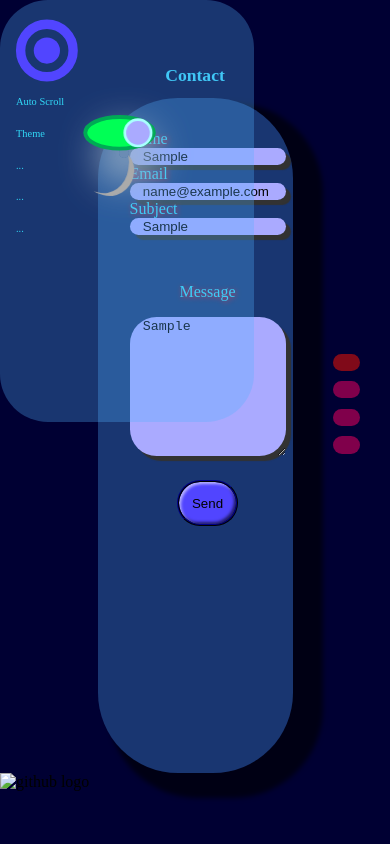
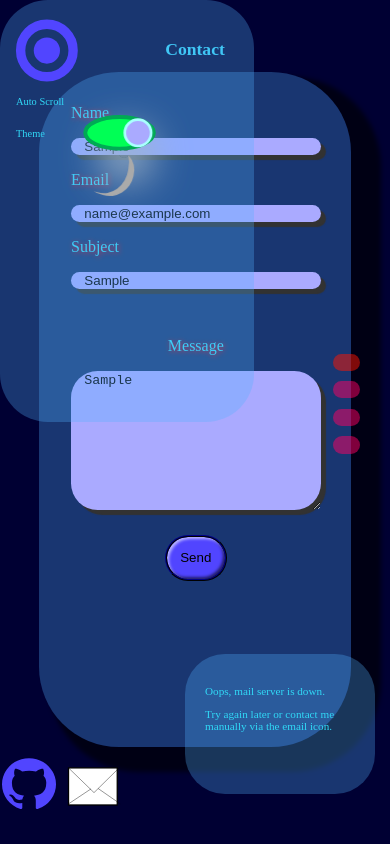
Before and after one commit to MertGM/Portfolio, a plain HTML site: page index.html in a window 390 px wide. Both pictures are taken after typing "Sample", "name@example.com", "Sample", "Sample" into the empty fields and a click on the button "Send". Shown: the part 2532-3376 px from the top of the page. Drawn offline with Linux system fonts and the light colour scheme.

Commit message:
Fixed contact page structure on mobile, added more smtp error checking, and manual email href - Fixed alignment issues on mobile - Mail server will throw an error if it's down

```diff
--- a/index.html
+++ b/index.html
@@ -23,9 +23,6 @@
           <ul>
             <li class="auto-scroll-text" id="off">Auto Scroll</li>
             <li class="theme">Theme</li>
-            <li class="theme">...</li>
-            <li class="theme">...</li>
-            <li class="theme">...</li>
           </ul>
         </div>
           <svg id="options-icons" viewbox="0 0 50 80">
@@ -87,11 +84,18 @@
           </div>
         </form>
       </div>
-      <img id="github-svg" src="images/github.svg" alt="github logo">
+      <div id="links">
+      <a id="github-link" href="https://github.com/MertGM" target="_blank" rel="noreferrer">
+        <img id="github-svg" src="images/github.svg" alt="github logo">
+      </a>
+      <a id="email-link" href="mailto:mertdalkiran@hotmail.com" target="_blank" rel="noreferrer">
+        <img src="images/mail.svg" alt="email logo">
+      </a>
+      </div>
     </div>
     <div id="email-confirmation">
       <p class="email-confirmation-text">Your message has been send.</p>
-      <p class="email-confirmation-text">A confirmation mail has also been send to your email, if you've not receiven any then try again later.</p>
+      <p class="email-confirmation-text">Check your inbox or spam folder for a confirmation mail, if you've not receiven any then try again later or try an other email service</p>
     </div>
   </body>
 </html>
--- a/src/js/modules/scroll.js
+++ b/src/js/modules/scroll.js
@@ -1,8 +1,3 @@
-//
-// TODO: Fix firefox and ios browsers scrolling not function not properly
-//
-
-
 var preferences = {
     // Local storage uses utf-16 characters
     auto_scroll: 'true'
@@ -97,16 +92,14 @@ function Easein(t, p0,p1,p2) {
 function Scrolldown(dis=1) {
     var t = 0;
     var sum = 0;
-    function Loop() {
+    (function Loop() {
         if (scroll.state == scroll_state.enabled) {
             scroll.state = scroll_state.scrolling;
             sum = scroll.node.y[scroll.index+dis];
-            scroll.currentScrollY = window.scrollY;
 
             // Have as starting point the current scroll y, so that we can
             // smoothly scroll to the destination
             scroll.prevScrollY = scroll.currentScrollY;
-            console.log('click');
             console.log('Sum %c%s  ', 'color: green;', sum);
             console.log('current scroll y %c%s  ', 'color: blue;', scroll.currentScrollY);
         }
@@ -143,16 +136,14 @@ function Scrolldown(dis=1) {
         console.log('scrolled down');
 
         requestAnimationFrame(Loop);
-    }
-
-    requestAnimationFrame(Loop);
+    }());
 }
 
 
 function Scrollup(dis=-1) {
     var t = 0;
     var sum = 0;
-    function Loop() {
+    (function Loop() {
         if (scroll.state == scroll_state.enabled) {
             // When scrolling without Auto Scroll index will decrement by 1 if scrollY =  container[i] height - y offset.
             // Scrolling will now overscroll because index decremented twice.
@@ -160,9 +151,7 @@ function Scrollup(dis=-1) {
             if (scroll.prevScrollY > scroll.node.y[scroll.index]){scroll.index++;}
             scroll.state = scroll_state.scrolling;
             sum = scroll.node.y[scroll.index+dis];
-            scroll.currentScrollY = window.scrollY;
             scroll.prevScrollY = scroll.currentScrollY;
-            console.log('click');
             console.log('Sum %c%s  ', 'color: green;', sum);
             console.log('current scroll y %c%s  ', 'color: blue;', scroll.currentScrollY);
         }
@@ -196,8 +185,7 @@ function Scrollup(dis=-1) {
         console.log('scrolled up');
 
         requestAnimationFrame(Loop);
-    }
-    requestAnimationFrame(Loop);
+    }());
 }
 
 function Sum(htmlCollection, start, stop) {
@@ -246,12 +234,21 @@ function EventHandler(event) {
     if (event.type == 'resize') {
         console.log('resizing page');
         var containers = document.querySelectorAll('.container100');
+        var links = document.getElementById('links');
 
         for (var i = 0; i < containers.length; i++) {
             scroll.node.y[i] = Sum(containers, 0, i);
         }
 
         console.log('resized scroll node y: %o', scroll.node.y);
+
+        // Remove links from document so that mobile users see more of the contact form.
+        if (scroll.node.y[1] <= 400) {
+            links.style.display = 'none';
+        }
+        else if (links.getAttribute('style') != null) {
+            links.removeAttribute('style');
+        }
     }
 
     else if (event.type == 'scroll' && event.target == document) {
@@ -408,6 +405,7 @@ export function Listen(el, nav=false) {
         navNodes.id.array = Object.keys(navNodes.id);
         el.addEventListener('click', EventHandler, false);
         console.log('Added event listener on %o', el);
+        console.log('navNodes %o', navNodes);
     }
 
     else if (el.tagName == 'FORM') {
--- a/src/mailer/client.js
+++ b/src/mailer/client.js
@@ -30,7 +30,7 @@ function Connected(e) {
 }
 
 
-const ws = new WebSocket('ws://localhost:9999');
+const ws = new WebSocket('ws://192.168.178.28:9999');
 console.log(ws);
 ws.onmessage = Message;
 ws.onopen = Connected;
@@ -42,5 +42,22 @@ document.getElementById('submit').addEventListener('click', function() {
     var message = document.getElementById('form-message').value;
     console.log('name: %s\n email: %s\n subject: %s\n message: %s\n', name, email, subject, message);
     // Todo: Allow sending email to happen only after like 5 seconds after a previously sent email.
-    ws.send([name, email, subject, message]);
+    // readyState 3 = closed
+    if (ws.readyState != 3) {
+        ws.send([name, email, subject, message]);
+    }
+    else {
+        var email_confirm = document.querySelectorAll('.email-confirmation-text');
+        var confirm_message1 = email_confirm[0].innerText;
+        var confirm_message2 = email_confirm[1].innerText;
+
+        email_confirm[0].innerText = "Oops, mail server is down.";
+        email_confirm[1].innerText = "Try again later or contact me manually via the email icon.";
+        ConfirmEmailAnimation();
+        setTimeout(function() {
+            email_confirm[0].innerText = confirm_message1;
+            email_confirm[1].innerText = confirm_message2;
+        }, 6000);
+        console.log('Mail server is down, failed to send email, error');
+    }
 });
--- a/styles/style.css
+++ b/styles/style.css
@@ -179,6 +179,7 @@ p {
     width: 100%;
     height: 100%;
     margin-top: 5em;
+    overflow: auto;
 }
 
 .options-menu-wrapper svg {
@@ -311,6 +312,7 @@ aside ul {
     background-color: var(--bg-modal-primary);
     border-radius: 5em;
     box-shadow: 20px 15px 5px 10px rgb(0, 0, 0, 0.6);
+    overflow-y: auto;
 }
 
 .contact-form {
@@ -321,7 +323,10 @@ aside ul {
 }
 
 .contact-form-headings {
+    display: grid;
+    grid-template-columns: 1fr 2fr;
     margin-bottom: 3em;
+    row-gap: 1em;
 }
 
 label {
@@ -372,6 +377,7 @@ button:focus {
     border-radius: 2em;
     box-shadow: inset 2px 2px 3px rgba(255, 255, 255, 0.6),
                 inset -2px -2px 3px rgba(0, 0, 0, 0.6);
+    cursor: pointer;
 }
 
 #submit:hover {
@@ -386,20 +392,26 @@ button:focus {
 
 #email-confirmation {
     position: fixed;
-    width: 20%;
-    height: 30%;
-    padding: 2em;
-    border-radius: 2em;
-    bottom: -40%;
+    width: 200px;
+    height: 150px;
+    padding: 20px;
+    border-radius: 50px;
+    bottom: -250px;
     right: 0;
     color: var(--font-primary);
     background: var(--bg-modal-primary);
+    margin-right: 15px;
 }
 
 
-#github-svg {
+#links {
     margin-right: auto;
 }
+
+a {
+    text-decoration: none;
+}
+
 
 @media screen and (max-width: 600px) {
     .options-menu {
@@ -438,9 +450,27 @@ button:focus {
       font-size: 0.65em;
     }
 
+    .contact-wrapper {
+        width: 80%;
+    }
+
     .contact-form-headings {
         display: flex;
         flex-direction: column;
+    }
+
+    #email-confirmation {
+        width: 150px;
+        height: 100px;
+        padding: 20px;
+        border-radius: 40px;
+        right: 0;
+        color: var(--font-primary);
+        background: var(--bg-modal-primary);
+    }
+
+    #links {
+        margin-top: 10px;
     }
 
 }
@@ -452,16 +482,6 @@ button:focus {
     }
     aside {
       left: 80%;
-    }
-    #links {
-      width: 100%;
-    }
-
-    .contact-form-headings {
-        display: grid;
-        grid-template-columns: 1fr 1fr;
-        row-gap: 1em;
-        grid-auto-columns: minmax(300px, auto);
     }
 }
 
@@ -516,9 +536,6 @@ button:focus {
     aside {
       left: 92%;
     }
-    #links {
-      width: 70%;
-    }
 }
 
 @media screen and (min-width: 1900px) {
```
Also changed, not shown: images/Dark_atmosphere.gif (added), images/github.svg (added), images/mail.svg (added), src/js/modules/animate.js, 1 other file.
